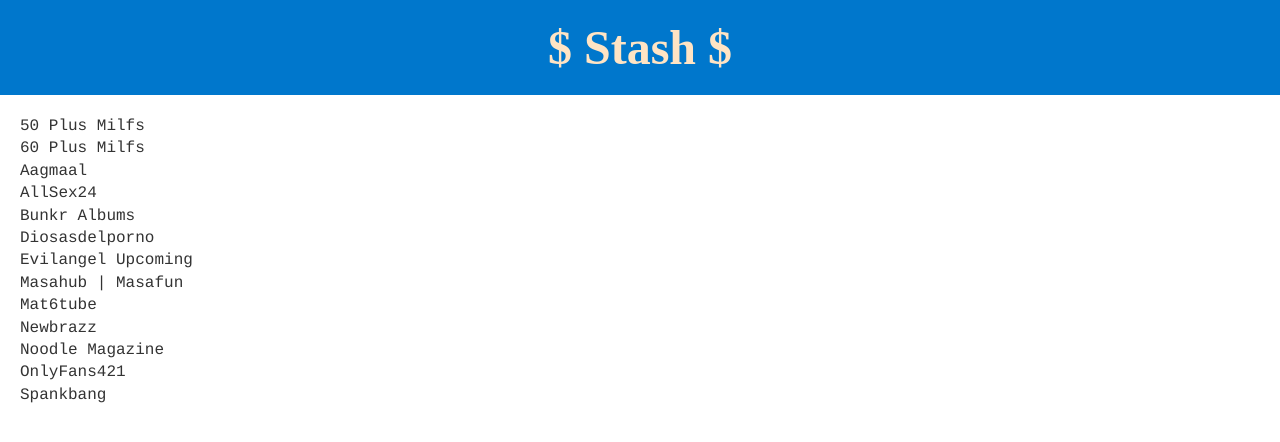
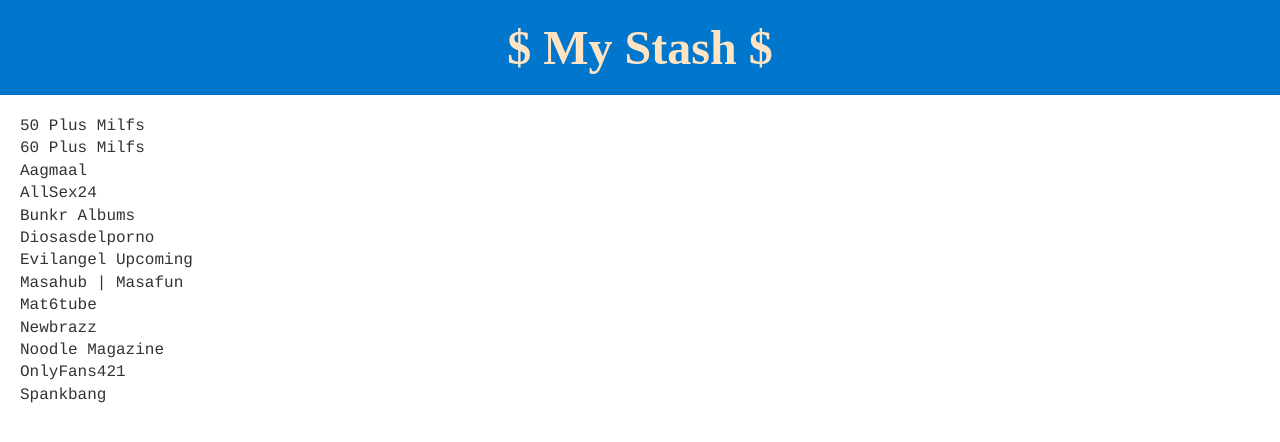
Before and after one commit to CaveManDNA/CaveManDNA.github.io, a plain HTML site: page index.html in a window 1280 px wide. Drawn offline with Linux system fonts and the light colour scheme.

Commit message:
Update index.html

```diff
--- a/index.html
+++ b/index.html
@@ -53,7 +53,7 @@
     </head>
     <body>
         <div class = "site-banner">
-            <h1><a href="#">$ Stash $</a></h1>
+            <h1><a href="#">$ My Stash $</a></h1>
         </div>
         <div id="sortable-div">
             <ol id="sortable-list">
```
